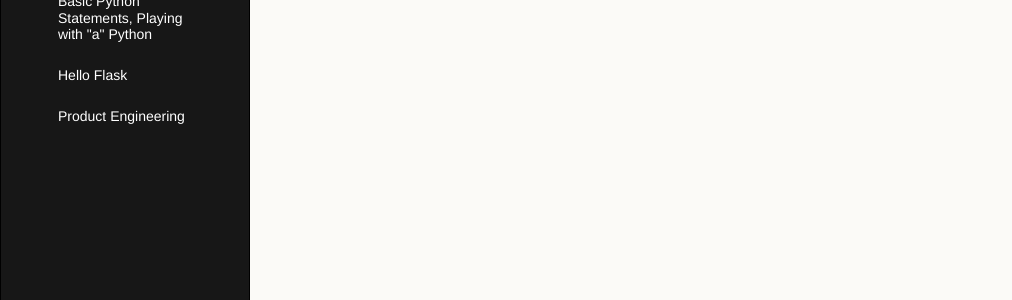
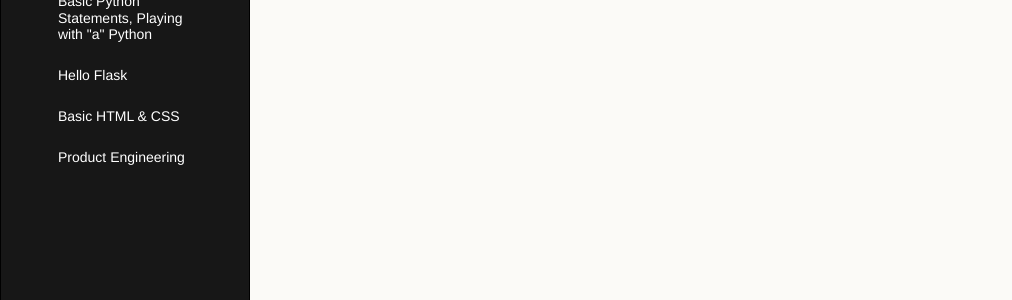
Before and after one commit to girls-go-it/girls-go-it.github.io, a Jekyll site: the page built from index.md, in a window 1280 px wide. Shown: the part 335-635 px from the top of the page, without its empty margins (0-1012 px from the left). Built offline with Jekyll 4.4.1, drawn with Linux system fonts in a browser that asks for light colours; emoji names are drawn with the system emoji font; Markdown is read by kramdown in place of the engine named in the settings.

Commit message:
sorry guys for a long git history

````diff
--- a/lessons/d5l3-basic-html.md
+++ b/lessons/d5l3-basic-html.md
@@ -1,6 +1,3 @@
-
-
-```html
 ---
 layout: default
 title: Basic HTML & CSS
````
